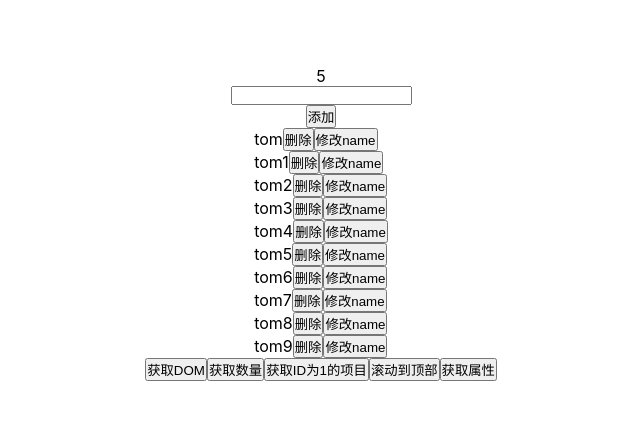
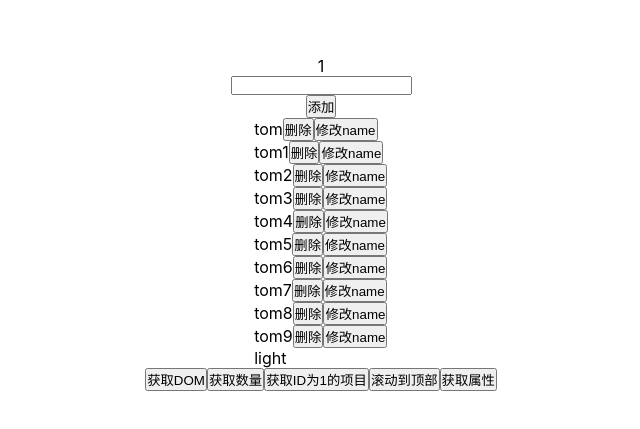
Before and after one commit to youzipi12138/build-demo, a React app: page / in a window 1280 px wide. Shown: the part 177-606 px from the top of the page, without its empty margins (319-959 px from the left). Built offline with nearby package versions, Linux system fonts and the light colour scheme; no server answers.

Commit message:
Revert "使用1useCallback和useMemo"

```diff
--- a/src/App.js
+++ b/src/App.js
@@ -100,18 +100,12 @@ export const App = () => {
       .then((json) => console.log(json))
       .catch((error) => console.error("Error:", error));
 
-    const timer = setInterval(() => {
-      setCnt((prev) => prev + 1);
+    setTimeout(() => {
+      setCnt(cnt + 1);
     }, 1000);
-
-    // 清理函数：组件卸载时清除定时器
-    return () => {
-      clearInterval(timer);
-    };
   }, []);
   const myRef = useRef(null);
   const [theme, setTheme] = useState("light");
-  console.log("父组件");
   return (
     <ThemeContext.Provider value={{ theme }}>
       <div
--- a/src/components/List.jsx
+++ b/src/components/List.jsx
@@ -31,10 +31,8 @@ const List = forwardRef(({ ListData, dispatch }, ref) => {
     isEmpty: ListData.length === 0,
   }));
 
-  // const { theme } = useContext(ThemeContext);
+  const { theme } = useContext(ThemeContext);
 
-  // console.log("子组件重新渲染", { theme, ListDataLength: ListData.length });
-  console.log(1);
   return (
     <div ref={domRef}>
       {ListData.map((item) => (
@@ -46,7 +44,7 @@ const List = forwardRef(({ ListData, dispatch }, ref) => {
           <button>修改name</button>
         </div>
       ))}
-      {/* <div>{theme}</div> */}
+      <div>{theme}</div>
     </div>
   );
 });
```
